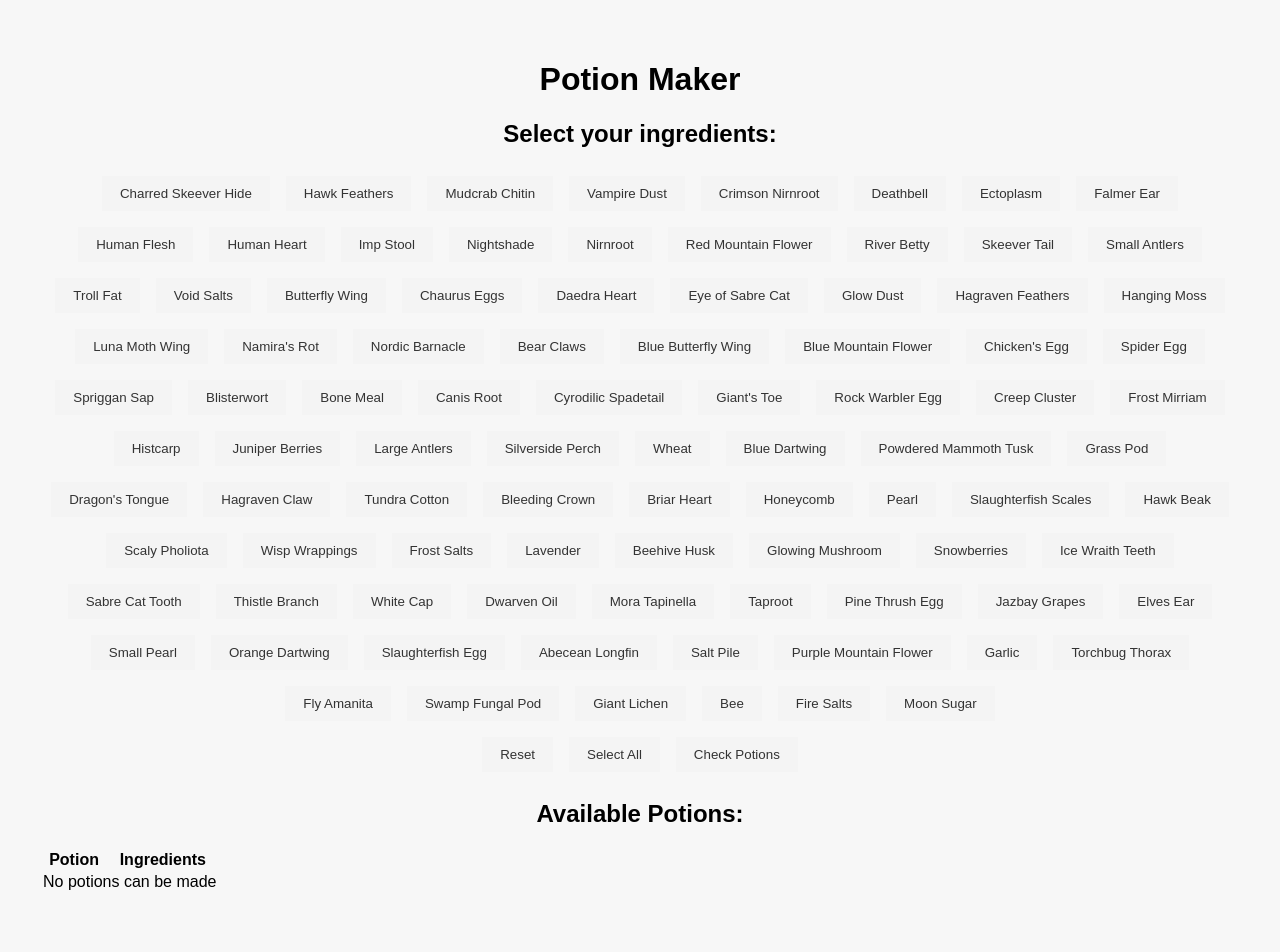
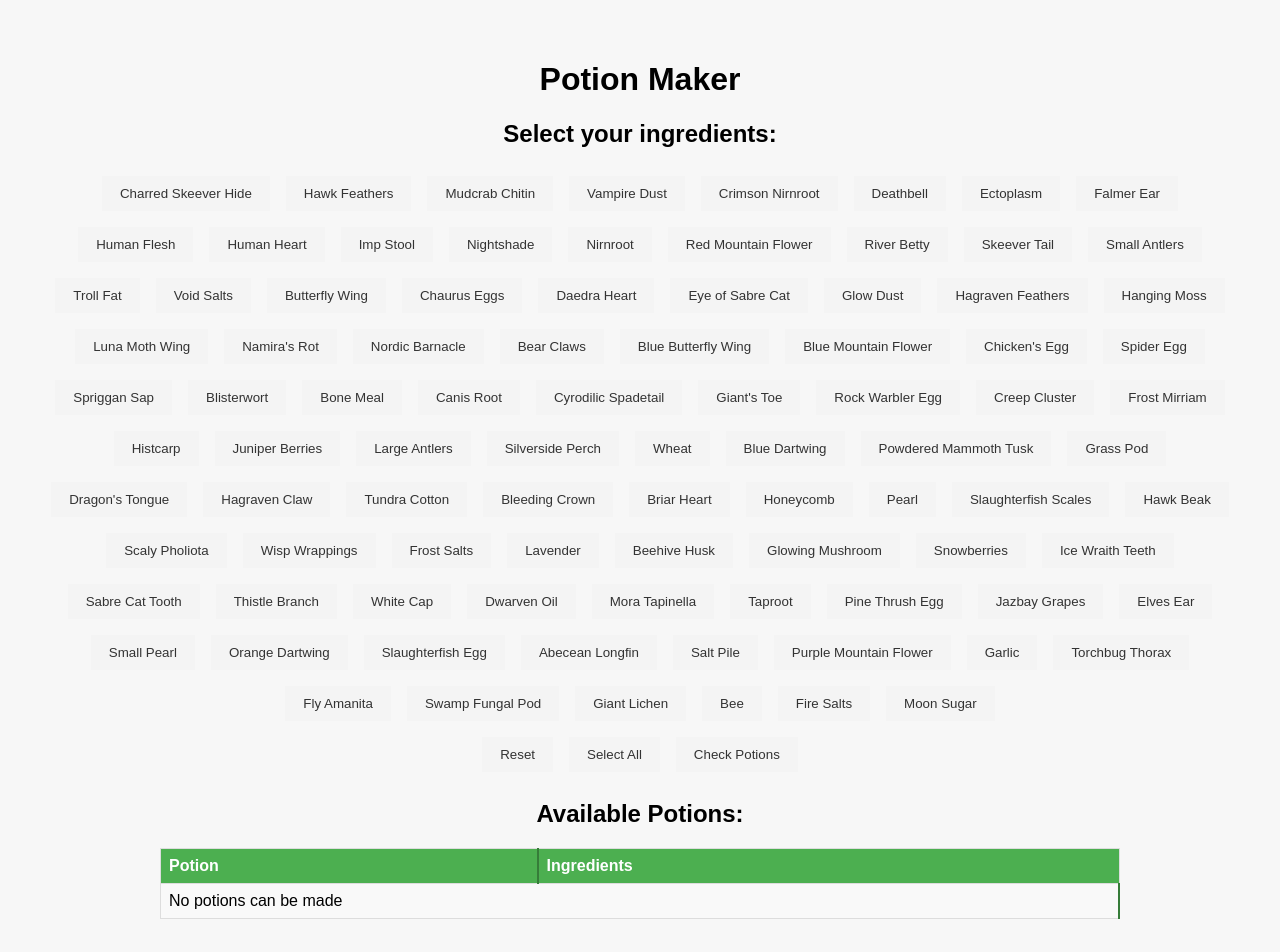
Before and after one commit to tgreer812/SkyrimWebApp, a React (Create React App) app: page / in a window 1280 px wide. Shown: the top 952 px of the page. Built offline with nearby package versions, Linux system fonts and the light colour scheme.

Commit message:
Update look and feel

```diff
--- a/src/App.css
+++ b/src/App.css
@@ -4,19 +4,52 @@
 
 button {
   margin: 0.5rem;
-  background-color: #f4f4f4; /* Light gray background for inactive buttons */
-  color: #333; /* Dark text for contrast */
-  border: 2px solid transparent; /* Smooth out the button appearance */
-  padding: 0.5rem 1rem; /* Padding for better touch targets */
-  transition: background-color 0.3s, color 0.3s, border-color 0.3s; /* Smooth transitions for color changes */
+  background-color: #f4f4f4;
+  color: #333;
+  border: 2px solid transparent;
+  padding: 0.5rem 1rem;
+  transition: background-color 0.3s, color 0.3s, border-color 0.3s;
 }
 
 button:hover {
-  background-color: #ddd; /* Slightly darker background on hover for better interaction feedback */
+  background-color: #ddd;
 }
 
 button.active {
-  background-color: #4CAF50; /* Green background for active buttons */
-  color: white; /* White text for high contrast on active buttons */
-  border-color: #367c39; /* Dark green border for a more defined look */
+  background-color: #4CAF50;
+  color: white;
+  border-color: #367c39;
 }
+
+table {
+  margin: 20px auto; /* Centers the table horizontally */
+  width: 80%; /* Set a specific width for the table */
+  border-collapse: collapse; /* Ensures borders between cells are merged */
+}
+
+th, td {
+  border: 1px solid #ddd; /* Light grey border for readability */
+  padding: 8px; /* Adequate padding for cell content */
+  text-align: left; /* Align text to the left within cells */
+}
+
+th {
+  background-color: #4CAF50; /* Green background for header */
+  color: white; /* White text for contrast */
+}
+
+td {
+  background-color: #f9f9f9; /* Very light grey for cells to improve readability */
+}
+
+th:first-child, td:first-child {
+  border-right: 2px solid #367c39; /* Distinct border to separate potion name from ingredients */
+}
+
+tr:nth-child(even) {
+  background-color: #f2f2f2; /* Zebra striping for rows */
+}
+
+tr:hover {
+  background-color: #ddd; /* Highlight row on hover for better interactivity */
+}
```
